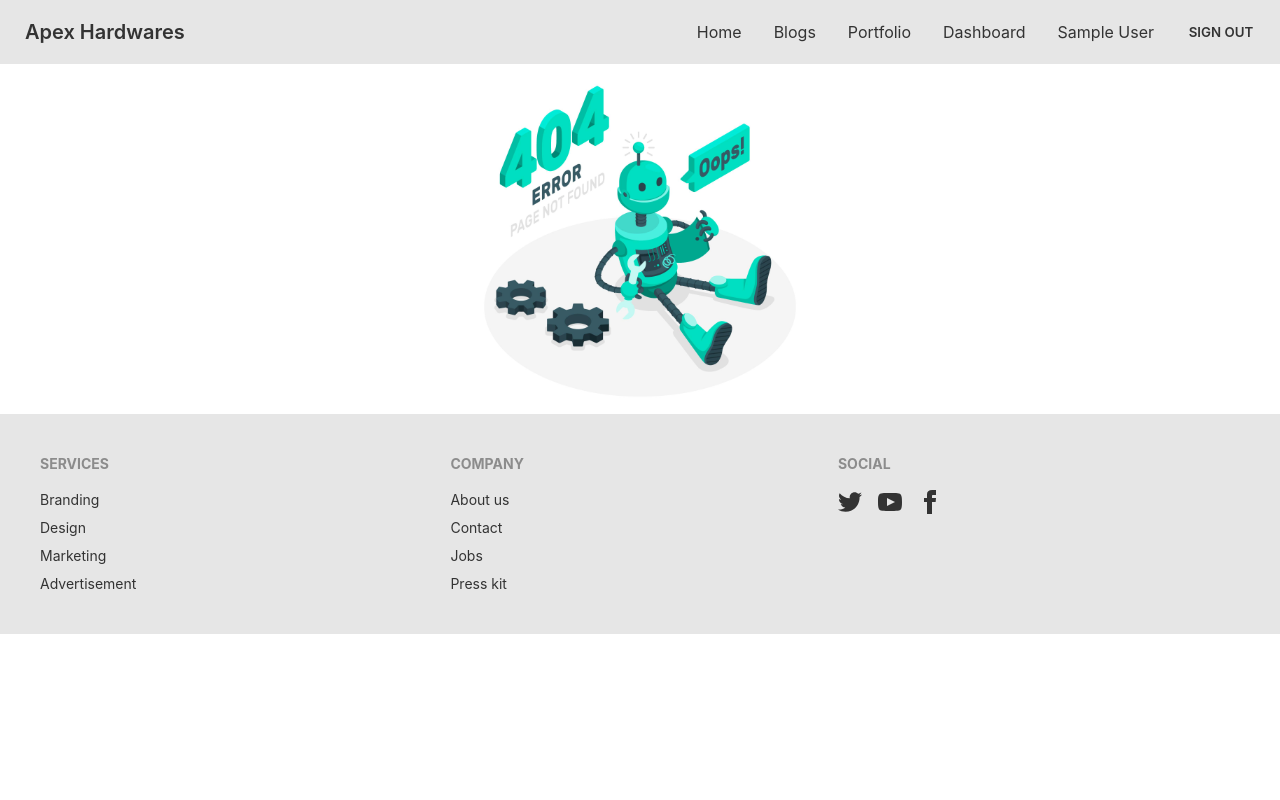
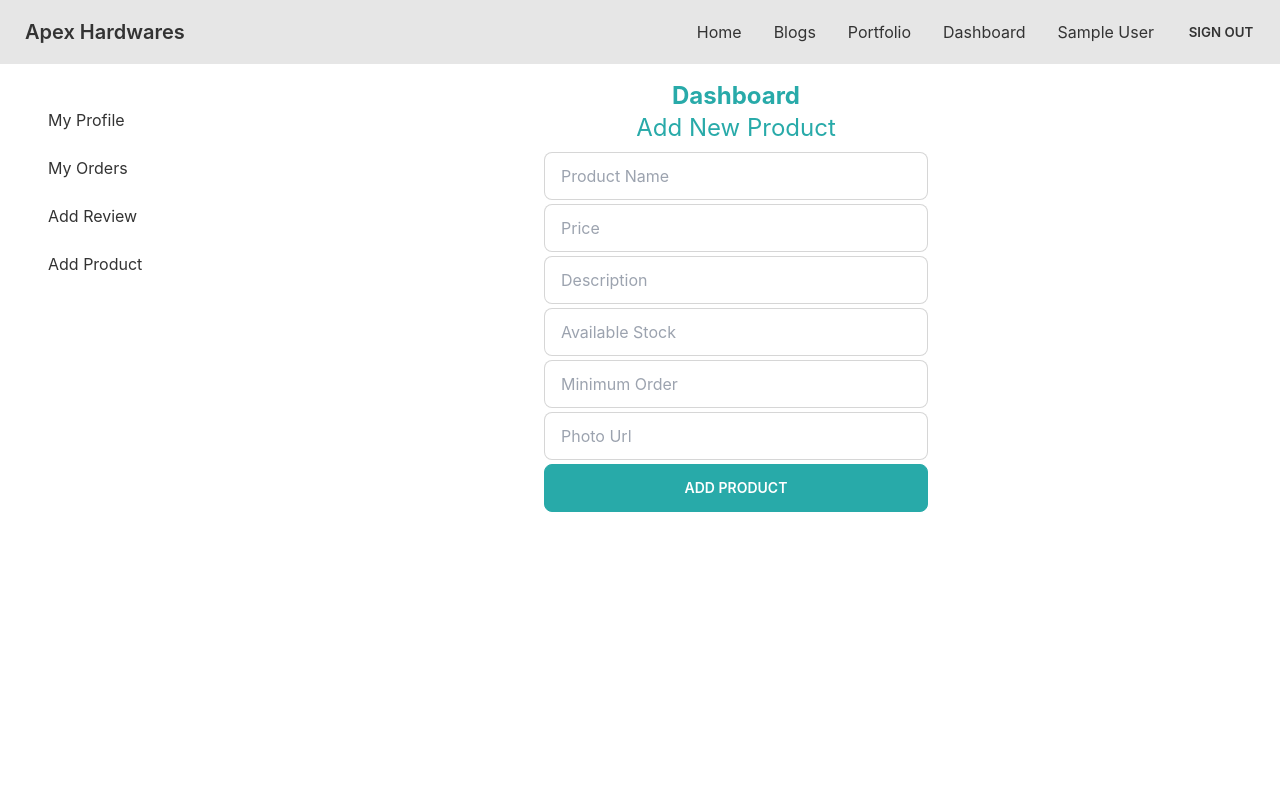
Before and after one commit to saifabrar17/apex-hardwares-mern, a React (Create React App) app: page /dashboard/addNewProduct in a window 1280 px wide. Shown: the top 800 px of the page. Built offline with nearby package versions, Linux system fonts and the light colour scheme; no server answers; sample sign-in values are in the browser's storage.

Commit message:
add product done

```diff
--- a/package.json
+++ b/package.json
@@ -9,6 +9,7 @@
     "@testing-library/jest-dom": "^5.16.4",
     "@testing-library/react": "^13.2.0",
     "@testing-library/user-event": "^13.5.0",
+    "axios": "^0.27.2",
     "daisyui": "^2.15.0",
     "firebase": "^9.8.1",
     "react": "^18.1.0",
@@ -18,6 +19,7 @@
     "react-icons": "^4.3.1",
     "react-router-dom": "^6.3.0",
     "react-scripts": "5.0.1",
+    "react-toastify": "^9.0.1",
     "web-vitals": "^2.1.4"
   },
   "scripts": {
--- a/src/App.js
+++ b/src/App.js
@@ -1,7 +1,9 @@
 import { Route, Routes } from 'react-router-dom';
 import './App.css';
 import Blogs from './Pages/Blogs/Blogs';
+import 'react-toastify/dist/ReactToastify.css';
 import Portfolio from './Pages/Blogs/Portfolio';
+import AddNewProduct from './Pages/Dashboard/AddNewProduct';
 import AddReview from './Pages/Dashboard/AddReview';
 import Dashboard from './Pages/Dashboard/Dashboard';
 import MyOrders from './Pages/Dashboard/MyOrders';
@@ -14,6 +16,7 @@ import NotFound from './Pages/Shared/NotFound/NotFound';
 import Login from './Pages/UserAuthorization/Login';
 import RequireAuth from './Pages/UserAuthorization/RequireAuth';
 import SignUp from './Pages/UserAuthorization/SignUp';
+import { ToastContainer } from 'react-toastify';
 
 function App() {
   return (
@@ -34,10 +37,13 @@ function App() {
           <Route index element={<Profile></Profile>}></Route>
           <Route path="review" element={<AddReview></AddReview>}></Route>
           <Route path="orders" element={<MyOrders></MyOrders>}></Route>
+          <Route path="addNewProduct" element={<AddNewProduct></AddNewProduct>}></Route>
         </Route>
         <Route path='*' element={<NotFound></NotFound>}></Route>
       </Routes>
+      <ToastContainer></ToastContainer>
       <Footer></Footer>
+
     </div>
   );
 }
--- a/src/Pages/Blogs/Portfolio.js
+++ b/src/Pages/Blogs/Portfolio.js
@@ -28,7 +28,7 @@ const Portfolio = () => {
 
 
                     <h2 className='text-xl pt-5 lg:pt0 lg:pb-2 font-bold'>About Me:</h2>
-                    <p className='w-3/4 text-justify'>I am a CSE studying student and is always passionate about programming. I've been learning programming since 2019 and currently I'm developing my skills on Frontend Development with React Js and I love to see myself as a full stack web developer in future. I always try to put my best effort on learning new elements and develop my skill. I hope to be a successful developer one day. I love to be innovative and go beyond my limit.</p>
+                    <p className='w-full lg:w-3/4 text-justify'>I am a CSE studying student and is always passionate about programming. I've been learning programming since 2019 and currently I'm developing my skills on Frontend Development with React Js and I love to see myself as a full stack web developer in future. I always try to put my best effort on learning new elements and develop my skill. I hope to be a successful developer one day. I love to be innovative and go beyond my limit.</p>
 
                     <h2 className='text-xl pt-5 lg:pt0 lg:pb-2 font-bold'>Top Skills:</h2>
                     <div className='grid grid-cols-4 lg:grid-cols-6 w-fit gap-3'>
--- /dev/null
+++ b/src/Pages/Dashboard/AddNewProduct.js
@@ -0,0 +1,53 @@
+import axios from 'axios';
+import React from 'react';
+import { useAuthState } from 'react-firebase-hooks/auth';
+import { toast, ToastContainer } from 'react-toastify';
+import auth from '../../firebase.init';
+
+const AddNewProduct = () => {
+
+    const [user] = useAuthState(auth);
+
+    const handleSubmit = event => {
+        event.preventDefault();
+        const addItem = {
+            email: user.email,
+            name: event.target.name.value,
+            minOrder: event.target.minOrder.value,
+            description: event.target.description.value,
+            price: event.target.price.value,
+            available: event.target.available.value,
+            img: event.target.img.value
+
+        }
+        console.log(addItem);
+        axios.post('http://localhost:5000/product', addItem)
+            .then(response => {
+                const { data } = response;
+                if (data.insertedId) {
+
+                    event.target.reset();
+                    toast('Product Added Successfully!');
+                }
+            })
+    }
+
+    return (
+        <div>
+            <h2 className='text-2xl  text-center text-primary'>Add New Product</h2>
+            <div>
+                <form className='w-96 mx-auto' onSubmit={handleSubmit}>
+                    <input className='input mb-1 mt-2 input-bordered w-full' placeholder='Product Name' name='name' />
+                    <input className='input mb-1 input-bordered w-full' placeholder='Price' type="number" name='price' />
+                    <input className='input mb-1 input-bordered w-full' placeholder='Description' name='description' />
+                    <input className='input mb-1 input-bordered w-full' placeholder='Available Stock' name='available' />
+                    <input className='input mb-1 input-bordered w-full' placeholder='Minimum Order' type="number" name='minOrder' />
+                    <input className='input mb-1 input-bordered w-full' placeholder='Photo Url' type="text" name='img' />
+                    <input className='btn mx-auto btn-block text-white btn-primary' type="submit" value="Add Product" />
+                </form>
+            </div>
+        </div>
+    );
+};
+
+export default AddNewProduct;
--- a/src/Pages/Dashboard/Dashboard.js
+++ b/src/Pages/Dashboard/Dashboard.js
@@ -17,6 +17,7 @@ const Dashboard = () => {
                <li><Link to="/dashboard">My Profile</Link></li>
                <li><Link to="/dashboard/orders">My Orders</Link></li>
                <li><Link to="/dashboard/review">Add Review</Link></li>
+               <li><Link to="/dashboard/addNewProduct">Add Product</Link></li>
                {/* {admin && <li><Link to="/dashboard/users">All Users</Link></li>} */}
            </ul>
 
--- a/src/Pages/Shared/Navbar/Navbar.js
+++ b/src/Pages/Shared/Navbar/Navbar.js
@@ -38,7 +38,7 @@ const Navbar = () => {
                             {menuItems}
                         </ul>
                     </div>
-                    <Link to='/' className="btn btn-ghost normal-case text-xl">Apex Hardwares</Link>
+                    <Link to='/' className="btn btn-ghost normal-case text-xl ">Apex Hardwares</Link>
                 </div>
                 <div className="navbar-end hidden lg:flex">
                     <ul className="menu menu-horizontal p-0">
--- a/src/firebase.init.js
+++ b/src/firebase.init.js
@@ -10,7 +10,6 @@ const firebaseConfig = {
     appId: process.env.REACT_APP_appId,
 
 };
-console.log(process.env.REACT_APP_apiKey);
 
 // Initialize Firebase
 const app = initializeApp(firebaseConfig);
```
Also changed, not shown: src/Pages/Purchase/Purchase.js (line endings or trailing spaces), 1 other file (tests, documents, lock files or other folders).
